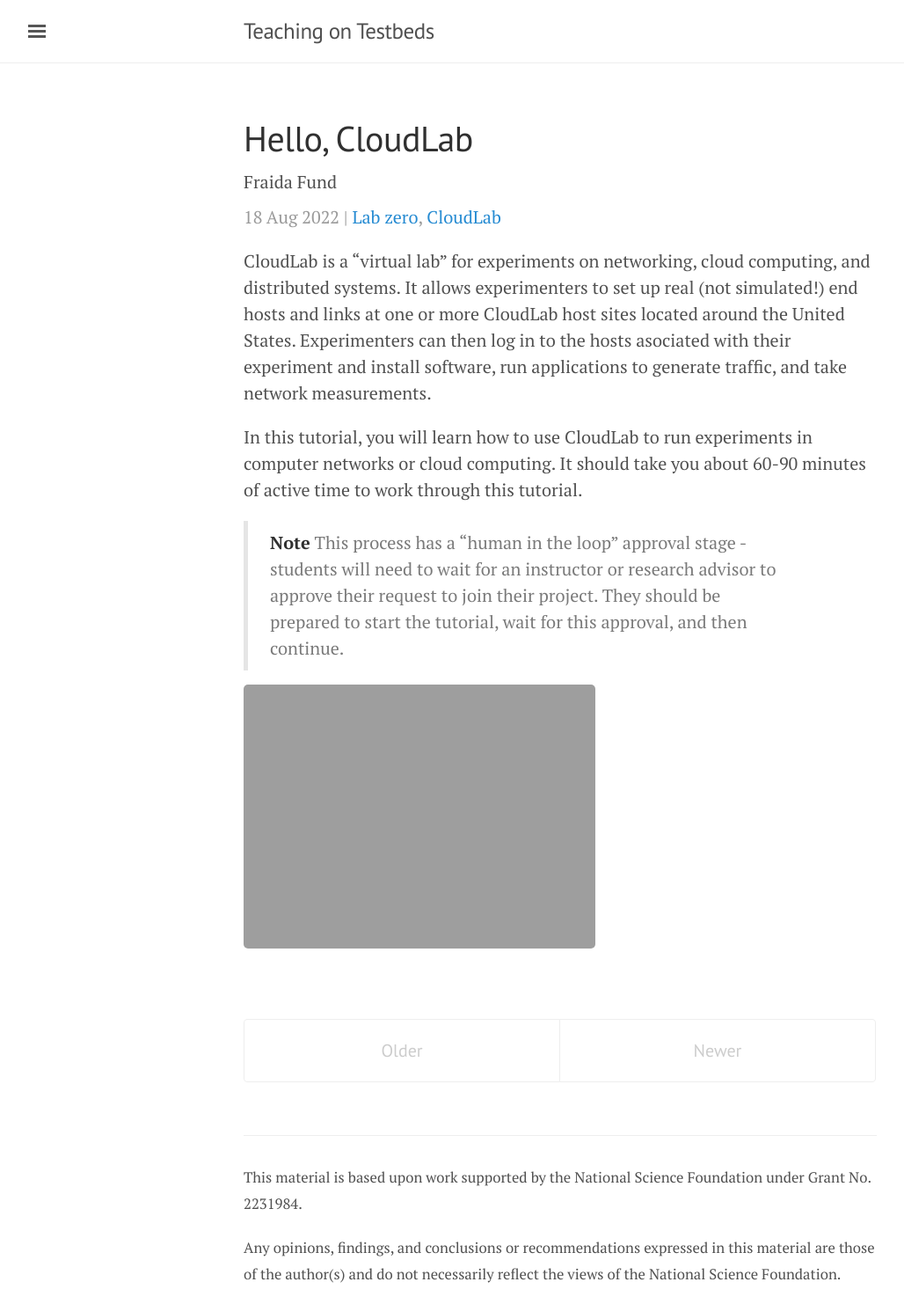
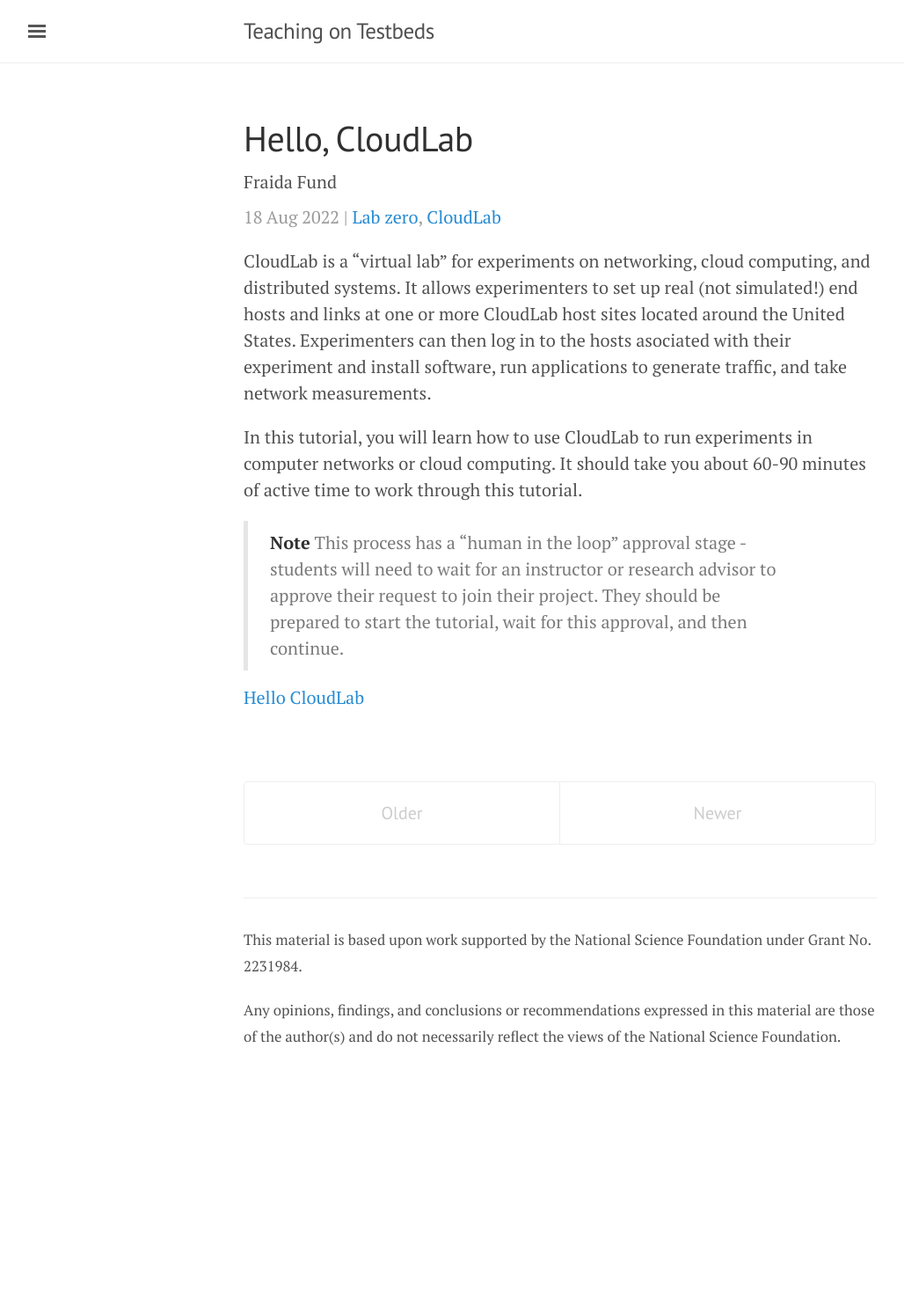
Before and after one commit to teaching-on-testbeds/teaching-on-testbeds.github.io, a Jekyll site: the page built from _posts/2022-08-18-hello-cloudlab.md, in a window 1280 px wide. Shown: the whole page at 88% size, without its empty margins (3-1031 px from the left). Built offline with Jekyll 4.4.1, drawn with Linux system fonts in a browser that asks for light colours; after the commit the page ends 1212 px from its top, so only the background shows below that.

Commit message:
Add link

```diff
--- a/_posts/2022-08-18-hello-cloudlab.md
+++ b/_posts/2022-08-18-hello-cloudlab.md
@@ -13,4 +13,4 @@ In this tutorial, you will learn how to use CloudLab to run experiments in compu
 > **Note**
 > This process has a “human in the loop” approval stage - students will need to wait for an instructor or research advisor to approve their request to join their project. They should be prepared to start the tutorial, wait for this approval, and then continue.
 
-![Hello CloudLab](https://teaching-on-testbeds.github.io/hello-cloudlab/)
+[Hello CloudLab](https://teaching-on-testbeds.github.io/hello-cloudlab/)
```
